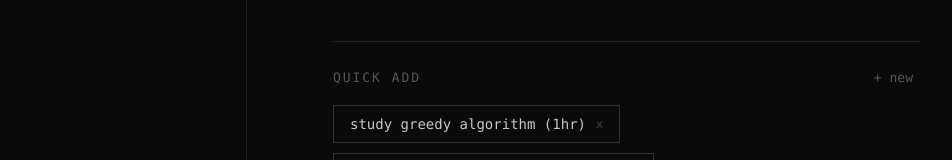
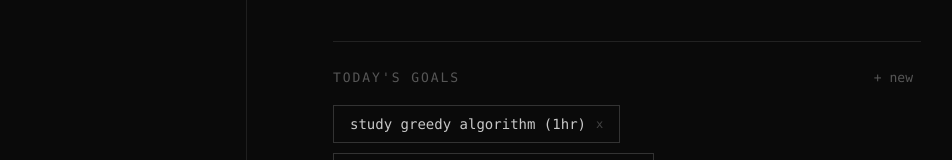
Before and after one commit to HarbiHaya/lckdin, a React (Vite) app: page / in a window 1280 px wide. Shown: the part 634-794 px from the top of the page, without its empty margins (133-1085 px from the left). Built offline with nearby package versions, Linux system fonts and the light colour scheme.

Commit message:
clearer summary

```diff
--- a/src/App.jsx
+++ b/src/App.jsx
@@ -380,7 +380,7 @@ function App() {
           <div className="summary-title">today's summary</div>
           <div className="summary-stat">
             <span className="summary-num">{todayBlocks}</span>
-            <span className="summary-label">blocks completed</span>
+            <span className="summary-label">goals completed</span>
           </div>
           <div className="summary-stat">
             <span className="summary-num">{completedTasks.length}</span>
@@ -545,7 +545,7 @@ function App() {
 
           <div className="quick-tasks-section">
             <div className="quick-tasks-header">
-              <span className="quick-tasks-title">quick add</span>
+              <span className="quick-tasks-title">today's goals</span>
               <button
                 className="add-quick-btn"
                 onClick={() => setShowQuickTaskInput(!showQuickTaskInput)}
```
